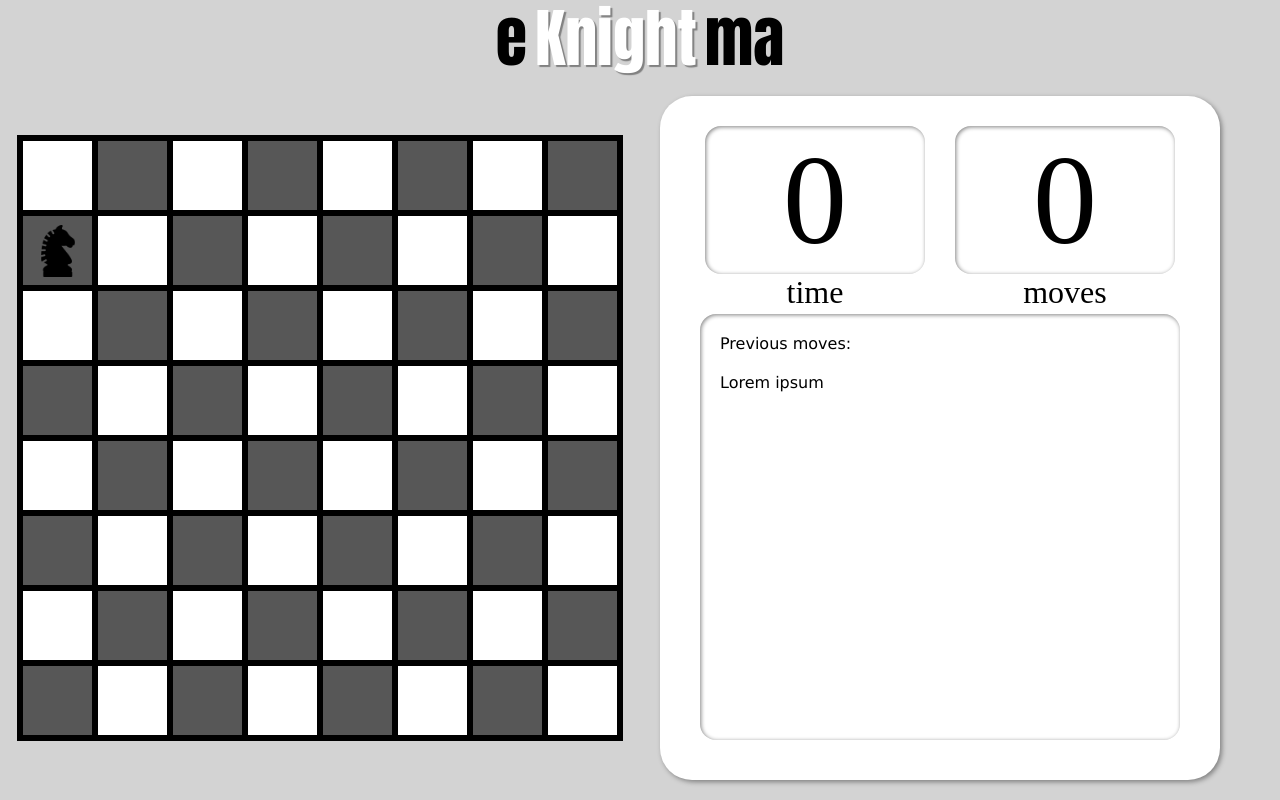
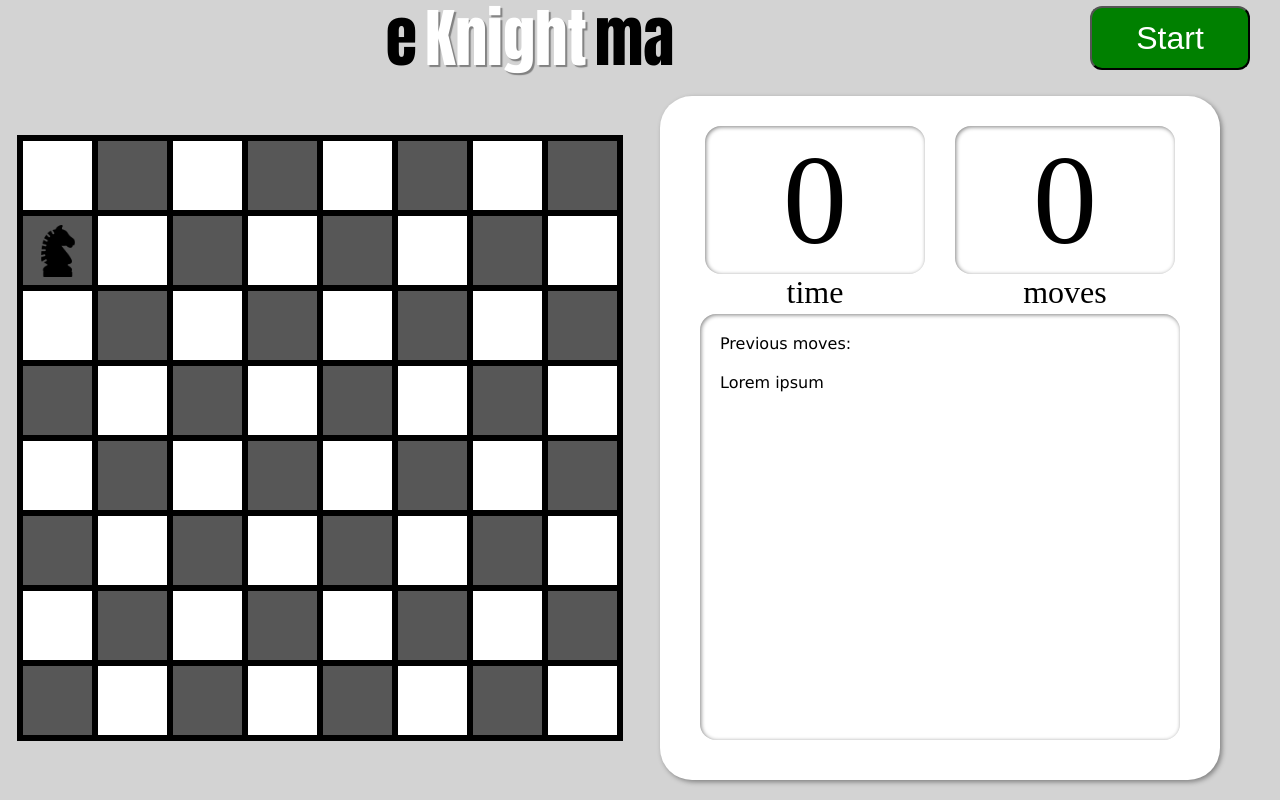
Before and after one commit to Asthere0n/E-knight-ma, a website with bundled scripts: page index.html in a window 1280 px wide. Built offline with nearby package versions, Linux system fonts and the light colour scheme.

Commit message:
added a Start Button

```diff
--- a/index.html
+++ b/index.html
@@ -10,6 +10,7 @@
     <div id="layout">
         <div id="header">
             <h1>e<span>Knight</span>ma</h1>
+            <button id="startButton">Start</button>
         </div>
 
         <div id="content">
--- a/styles.css
+++ b/styles.css
@@ -23,6 +23,8 @@
     align-items: center;
     padding-block: 10px;
     h1{
+        flex-grow: 1;
+        text-align: center;
         font-size: 4rem;
         font-family: Impact, Haettenschweiler, 'Arial Narrow Bold', sans-serif;
         color: black;
@@ -32,6 +34,16 @@
             text-shadow: 2px 2px 1px gray;
         }
     }
+}
+#startButton{
+    height: 4rem;
+    width: 10rem;
+    font-size: 2rem;
+    background-color: green;
+    color: white;
+    border-radius: 12px;
+    margin-inline: 30px;
+    cursor: pointer;
 }
 
 #content{
@@ -60,6 +72,12 @@
 }
 .black{
     background-color: rgb(87, 87, 87);
+}
+.posible{
+    background-color: yellow;
+}
+.target{
+    background-color: green;
 }
 .knight {
     background-image: url(./img/knight.png);
```
Also changed, not shown: app/utils/game-engine.js (added, +8 -0 lines).
